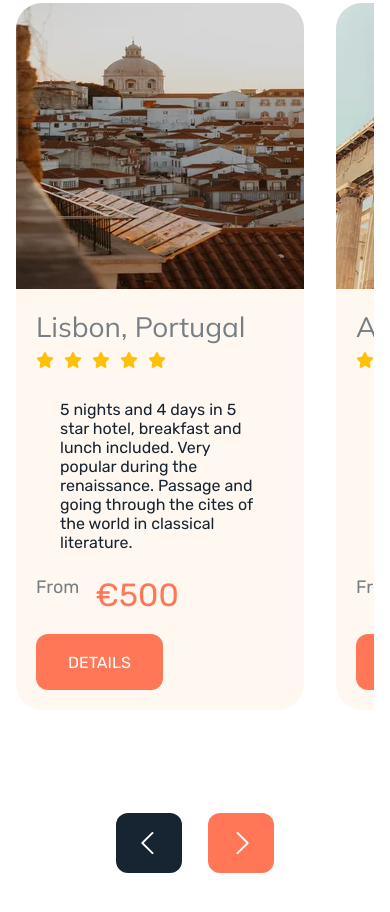
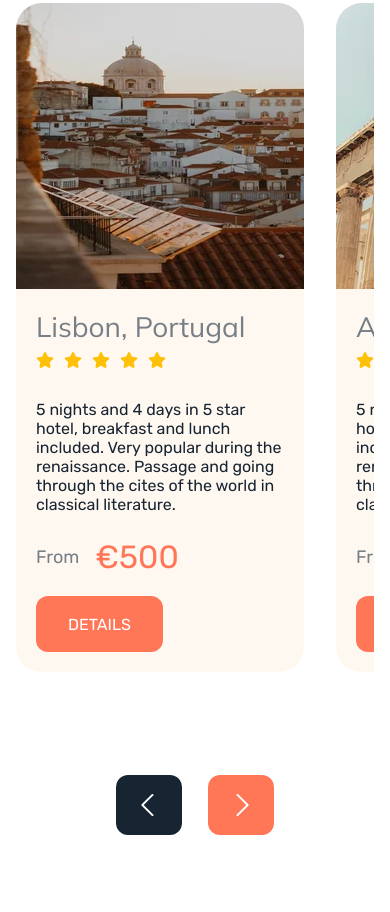
Before and after one commit to BertaGM/202309-w4chwe-matias-risco-berta-gonzalez, a website: page public/index.html in a window 390 px wide. Shown: the part 1252-2164 px from the top of the page. Drawn offline with nearby package versions, Linux system fonts and the light colour scheme; files that its build step writes are made by us from their sources.

Commit message:
Fix card text padding and align of price container in card

```diff
--- a/src/sass/component/cities/_cites.scss
+++ b/src/sass/component/cities/_cites.scss
@@ -212,7 +212,7 @@
       color: variables.$primary-font-color;
       font-family: variables.$secondary-font-family;
       font-size: 16px;
-      padding: 24px;
+      padding: 24px 0;
     }
 
     &__figure-special-offers {
@@ -227,6 +227,7 @@
       &__text {
         display: flex;
         gap: 8px;
+        align-items: center;
       }
     }
 
```
